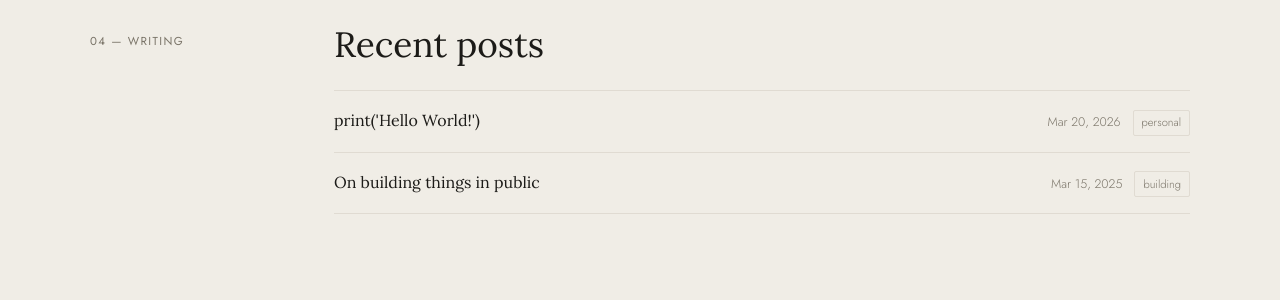
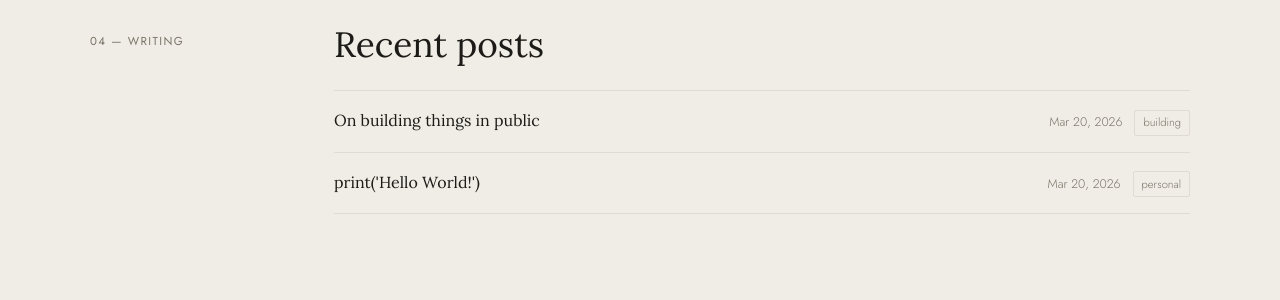
Before and after one commit to chinguunxo/chinguunxo.github.io, a Jekyll site: the page built from index.html, in a window 1280 px wide and 900 px high, scrolled down 2972 px. Shown: the part 150-450 px from the top of the window. Built offline with Jekyll 4.4.1, drawn with Linux system fonts in a browser that asks for light colours.

Commit message:
Change post date for 'On building things in public'
Updated the post date from March 15, 2025 to March 20, 2026.

```diff
--- a/_posts/2025-03-15-building-in-public.md
+++ b/_posts/2025-03-15-building-in-public.md
@@ -2,7 +2,7 @@
 layout: post
 title: "On building things in public"
 subtitle: "Why sharing your work before it's ready is underrated."
-date: 2025-03-15
+date: 2026-03-20
 tags: [building, thoughts]
 ---
 
```
